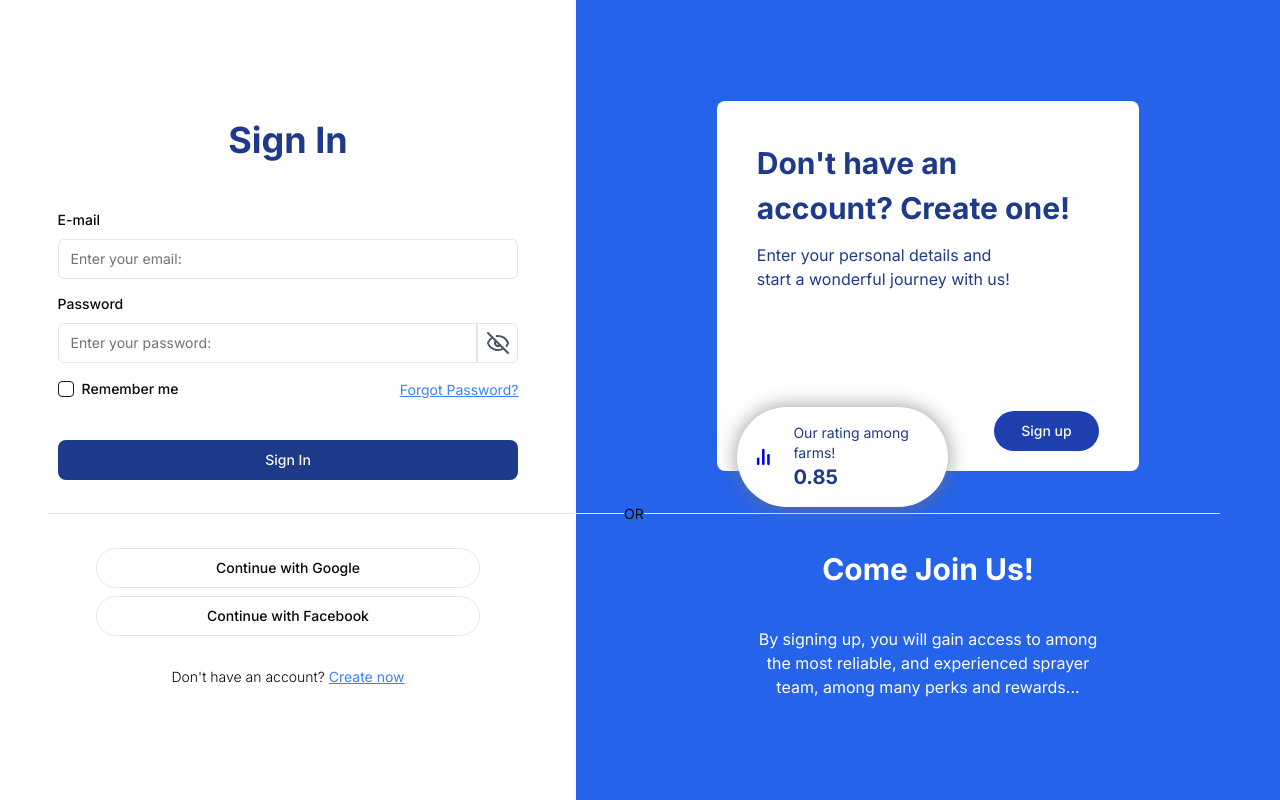
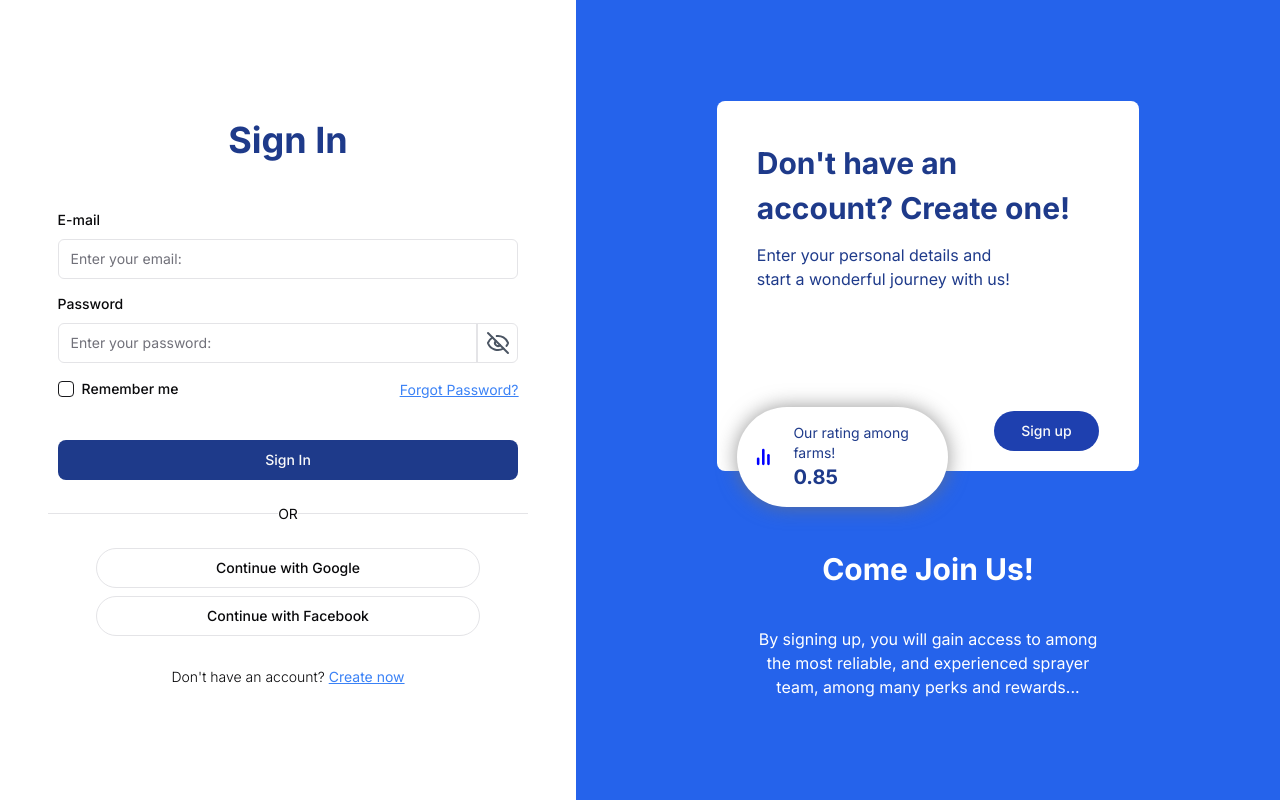
Before and after one commit to EADGroup14Hoversprite/HoverSpriteFE, a Next.js app: page /login in a window 1280 px wide. Built offline with nearby package versions, Linux system fonts and the light colour scheme.

Commit message:
Refactor some components

```diff
--- a/package.json
+++ b/package.json
@@ -9,6 +9,11 @@
     "lint": "next lint"
   },
   "dependencies": {
+    "@hookform/resolvers": "^3.9.0",
+    "@radix-ui/react-checkbox": "^1.1.1",
+    "@radix-ui/react-label": "^2.1.0",
+    "@radix-ui/react-separator": "^1.1.0",
+    "@radix-ui/react-slot": "^1.1.0",
     "class-variance-authority": "^0.7.0",
     "clsx": "^2.1.1",
     "cmdk": "^1.0.0",
--- a/src/app/signup/page.tsx
+++ b/src/app/signup/page.tsx
@@ -263,6 +263,7 @@ export default function Page() {
           <Separator className="mr-12"/>
         </div>
 
+
         {/* Social login*/}
         <div className="flex flex-col justify-center items-center ">
           <Link href={``}>
--- a/src/components/ui/separator.tsx
+++ b/src/components/ui/separator.tsx
@@ -18,7 +18,7 @@ const Separator = React.forwardRef<
       decorative={decorative}
       orientation={orientation}
       className={cn(
-        "shrink-0 bg-border",
+        "flex-grow bg-border",
         orientation === "horizontal" ? "h-[1px] w-full" : "h-full w-[1px]",
         className
       )}
```
Also changed, not shown: 1 other file (tests, documents, lock files or other folders).
